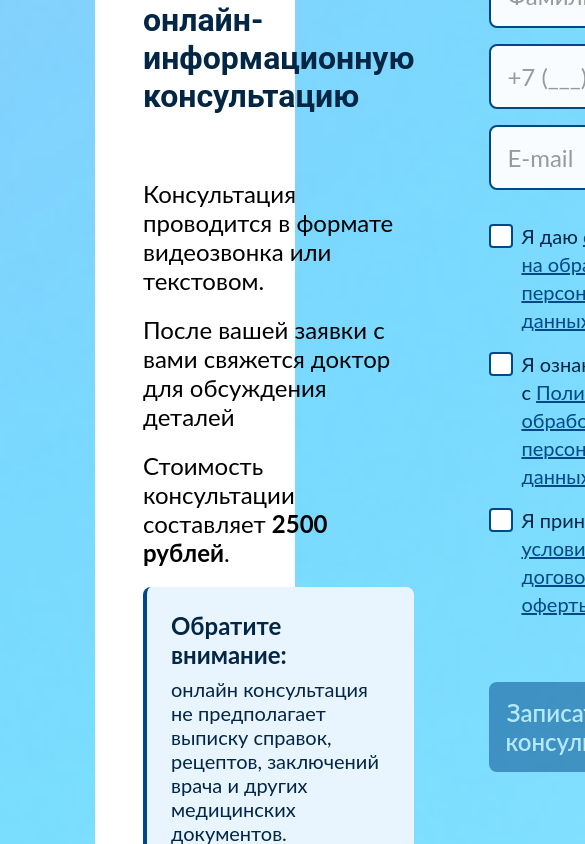
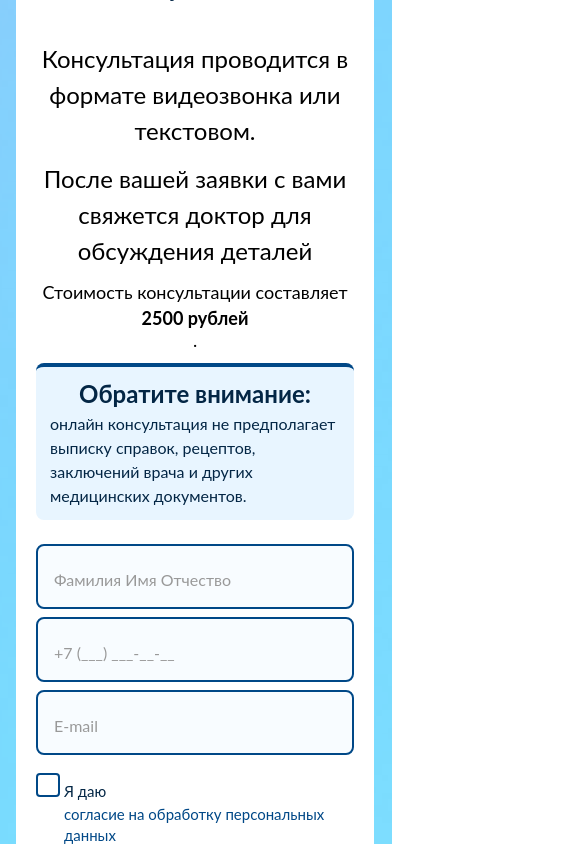
Before and after one commit to Nadya-Semyonova/doctorSavelieva, a React (Vite) app: page / in a window 390 px wide. Shown: the part 2980-3824 px from the top of the page, 585 px wide, since content can reach past the window. Built offline with nearby package versions, Linux system fonts and the light colour scheme.

Commit message:
mobile: appointment

```diff
--- a/src/sections/Appointment/Appointment.module.css
+++ b/src/sections/Appointment/Appointment.module.css
@@ -92,13 +92,243 @@
   transform: translateY(-2px);
 }
 
-/* @media (max-width: 968px) {
+/* ========== TABLET: < 1440px ========== */
+@media (max-width: 1439px) {
+  .appointment {
+    padding: 0 40px;
+  }
+
   .container {
-    grid-template-columns: 1fr;
-    gap: 32px;
+    grid-template-columns: 1fr 1fr;
+    gap: 50px;
+    padding: 48px 32px;
   }
 
   .title {
-    font-size: calc(var(--font-size-h1) * 0.9);
+    font-size: clamp(1.5rem, 4vw, var(--font-size-h2));
   }
-} */
+
+  .infoBlock {
+    font-size: clamp(1.125rem, 2.5vw, var(--font-size-text));
+    gap: 16px;
+  }
+
+  .rightColumn {
+    padding-inline-end: 24px;
+  }
+
+  .form {
+    gap: var(--spacing-sm);
+  }
+
+  .checkboxes {
+    margin: var(--spacing-sm) 0;
+  }
+
+  .submitButton {
+    padding: var(--spacing-sm);
+    font-size: clamp(1rem, 2vw, var(--font-size-text));
+  }
+}
+
+/* ========== MOBILE: < 768px (ОДНА КОЛОНКА) ========== */
+@media (max-width: 767px) {
+  .appointment {
+    padding: 0 20px;
+  }
+
+  .container {
+    /* 🔥 Вертикальный стек: инфо сверху, форма снизу */
+    grid-template-columns: 1fr;
+    gap: 32px;
+    padding: 32px 24px;
+    border-radius: var(--border-radius-md);
+  }
+
+  .leftColumn {
+    gap: var(--spacing-xl);
+    text-align: center; /* Центрируем заголовок и текст */
+    align-items: center;
+  }
+
+  .title {
+    font-size: 1.5rem;
+    margin-bottom: var(--spacing-sm);
+    text-align: center;
+  }
+
+  .infoBlock {
+    font-size: 1.125rem;
+    gap: 14px;
+    text-align: center;
+    align-items: center;
+  }
+
+  .infoText {
+    line-height: 1.5;
+  }
+
+  .price {
+    font-size: 1.25rem;
+    text-align: center;
+  }
+
+  .price strong {
+    display: block;
+    margin-top: 4px;
+  }
+
+  .notice {
+    padding: var(--spacing-md);
+    border-left: none;
+    border-top: 4px solid var(--color-bg-secondary);
+    border-radius: var(--border-radius-md);
+    text-align: left; /* Текст внутри — по левому краю для читаемости */
+    margin-inline: auto;
+    max-width: 400px;
+  }
+
+  .noticeTitle {
+    margin-bottom: var(--spacing-xs);
+    text-align: center;
+  }
+
+  .noticeText {
+    font-size: 1rem;
+    line-height: 1.5;
+  }
+
+  /* Правая колонка — форма */
+  .rightColumn {
+    padding-inline-end: 0;
+    width: 100%;
+  }
+
+  .form {
+    gap: var(--spacing-sm);
+  }
+
+  /* Чекбоксы: текст + ссылка */
+  .checkboxes {
+    margin: var(--spacing-sm) 0 var(--spacing-md);
+    display: flex;
+    flex-direction: column;
+    gap: 12px;
+    text-align: left;
+  }
+
+  /* Если Checkbox рендерит <label> с инлайном — помогаем переносом */
+  .checkboxes :is(label, span) {
+    display: inline-flex;
+    flex-wrap: wrap;
+    gap: 4px 6px;
+    align-items: baseline;
+    line-height: 1.4;
+  }
+
+  .checkboxes a {
+    word-break: break-word;
+    overflow-wrap: break-word;
+    text-decoration: none;
+    color: var(--color-bg-secondary);
+  }
+
+  .checkboxes a:hover {
+    text-decoration: underline;
+  }
+
+  /* Кнопка отправки */
+  .submitButton {
+    width: 100%;
+    max-width: 320px;
+    margin-inline: auto;
+    padding: 14px 16px;
+    font-size: 1rem;
+    min-height: 48px; /* Доступность: тап-зона ≥44px */
+    display: block;
+  }
+
+  /* Убираем transform-анимацию на тач-устройствах */
+  @media (hover: none) {
+    .submitButton:hover {
+      transform: none;
+    }
+  }
+}
+
+/* ========== SMALL MOBILE: < 480px ========== */
+@media (max-width: 479px) {
+  .appointment {
+    padding: 0 16px;
+  }
+
+  .container {
+    padding: 24px 20px;
+    gap: 24px;
+  }
+
+  .title {
+    font-size: 1.375rem;
+  }
+
+  .infoBlock {
+    font-size: 1rem;
+    gap: 12px;
+  }
+
+  .price {
+    font-size: 1.125rem;
+  }
+
+  .notice {
+    padding: 12px 14px;
+    font-size: 0.9375rem;
+  }
+
+  .checkboxes {
+    gap: 10px;
+  }
+
+  .checkboxes :is(label, span) {
+    font-size: 0.9375rem;
+    gap: 2px 4px;
+  }
+
+  .submitButton {
+    max-width: 100%;
+    padding: 12px 14px;
+    font-size: 0.9375rem;
+    min-height: 44px;
+  }
+}
+
+/* ========== Модальное окно — адаптив (если не глобальный) ========== */
+/* Если стили модалки локальные, добавьте: */
+@media (max-width: 767px) {
+  /* Предположим, что Modal рендерит .modal, .modalContent */
+  :global(.modalContent) {
+    width: calc(100vw - 32px) !important;
+    max-width: 400px !important;
+    padding: 24px 20px !important;
+    margin: 16px auto !important;
+  }
+
+  :global(.modalContent p) {
+    font-size: 1rem !important;
+    line-height: 1.5 !important;
+    text-align: center !important;
+  }
+}
+
+/* ========== Доступность ========== */
+@media (prefers-reduced-motion: reduce) {
+  .submitButton {
+    transition: none !important;
+    transform: none !important;
+  }
+}
+
+.submitButton:focus-visible {
+  outline: 2px solid var(--color-bg-secondary);
+  outline-offset: 2px;
+}
--- a/src/shared/ui/Input/Input.module.css
+++ b/src/shared/ui/Input/Input.module.css
@@ -12,6 +12,7 @@
   background-color: var(--color-bg-primary);
   transition: all var(--transition-fast);
   color: var(--color-text-primary);
+  box-sizing: border-box;
 }
 
 .input:focus {
@@ -41,3 +42,15 @@
   color: #dc3545;
   font-family: var(--font-secondary);
 }
+
+@media (max-width: 1439px) {
+    .input::placeholder {
+        font-size: var(--font-size-small);
+    }
+}
+@media (max-width: 767px) {
+    .input::placeholder {
+        font-size: 1rem;
+        line-height: 1.5;
+    }
+}
```
